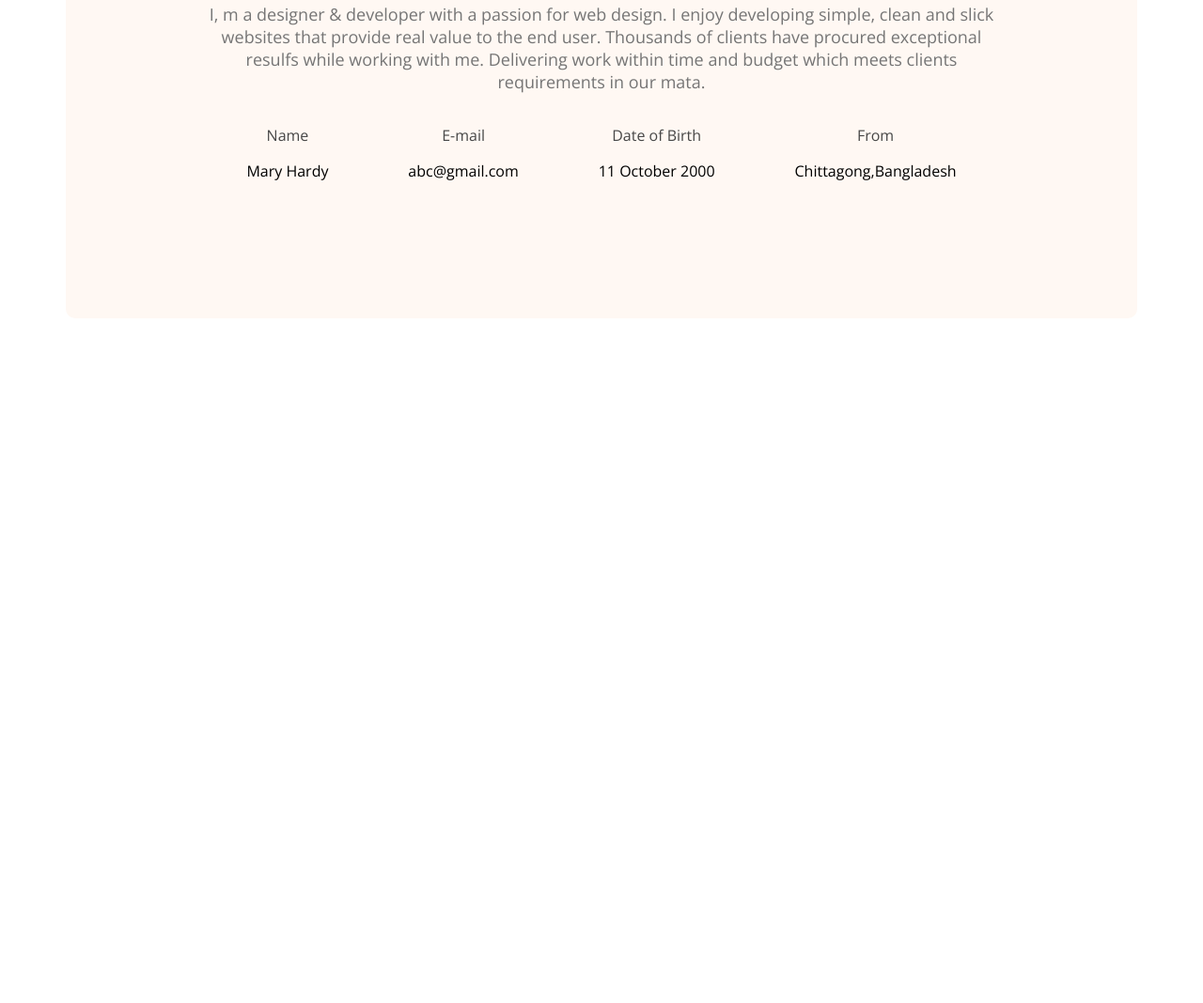
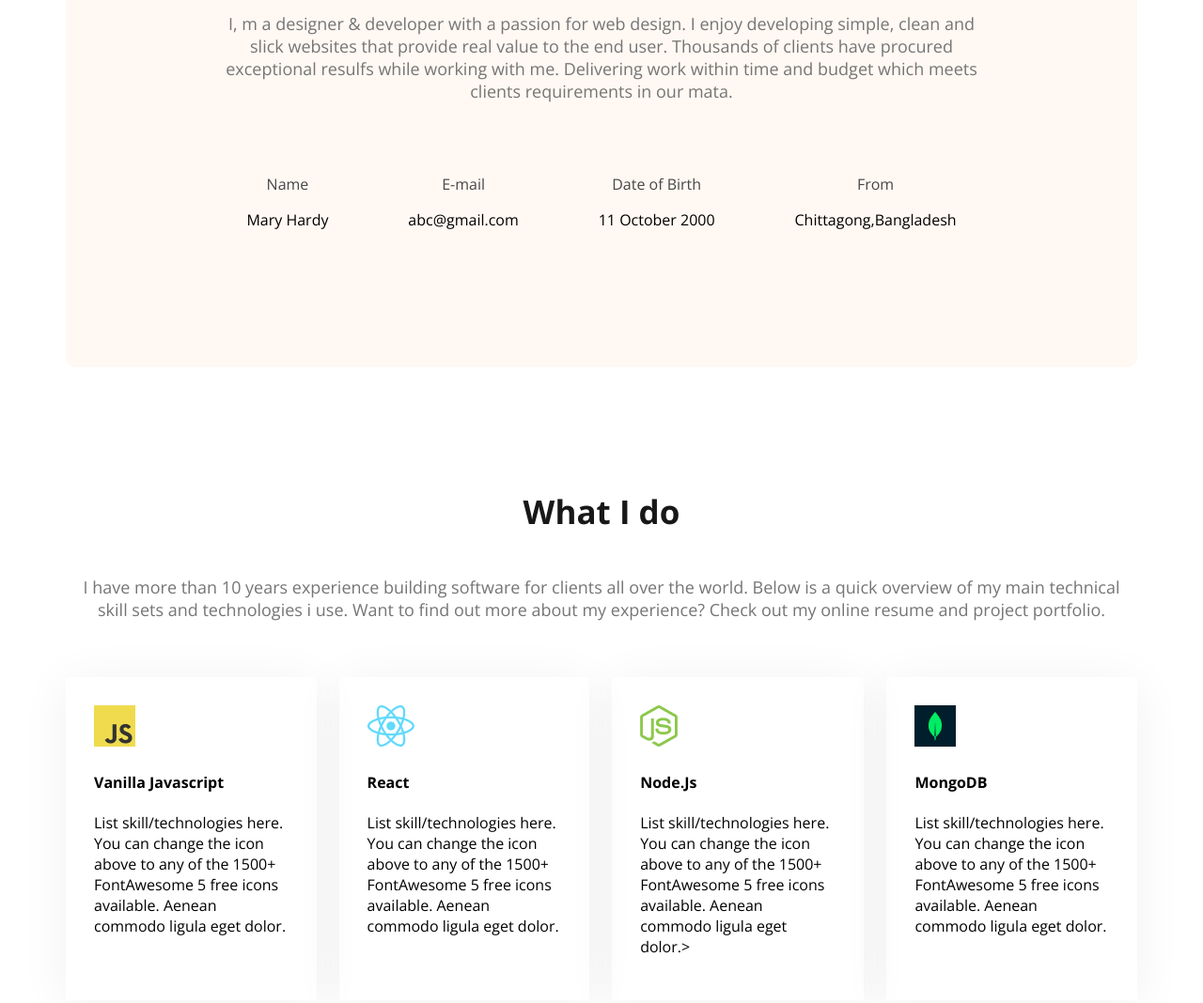
Before and after one commit to JannatulSafa/web-dev-portfolio, a plain HTML site: page index.html in a window 1280 px wide. Shown: the part 1204-2272 px from the top of the page at 94% size. Before the commit the page ends 1551 px from the top, so only its background shows below. Drawn offline with nearby package versions, Linux system fonts and the light colour scheme.

Commit message:
added all the code

```diff
--- a/index.html
+++ b/index.html
@@ -26,7 +26,7 @@
                 <h1 class="banner-title">Mary Hardy</h1>
                 <p class="banner-description dark-2">Shot what able cold new see hold.Friendly as an betrayed formerly he. Morning because as to society behaved moments.</p>
                 <button class="btn-primary">Download CV</button>
-                <button>Contact</button>
+                <button class="btn-primary">Contact</button>
 
             </div>
             <img class=banner-profile-picture src="images/hardy.png" alt="">
@@ -34,7 +34,7 @@
         </div>
 
     </header>
-    <main class="main">
+    <main>
         <section class="about secondary-background">
             <h3 class="section-title">About Me</h3>
             <p class="section-description ">I, m a designer & developer with a passion for web design. I enjoy developing simple, clean and slick websites that provide real value to the end user. Thousands of clients have procured exceptional resulfs while working with me. Delivering work within time and budget which meets clients requirements in our mata.</p>
@@ -59,7 +59,34 @@
              </div>
         </section>
         <!-- what i do section start -->
-        <section></section>
+        <section class="skills"></section>
+        <h3 class="section-title text-center">What I do</h3>
+        <p class="section-description text-center">I have more than 10 years experience building software for clients all over the world. Below is a quick overview of my main technical skill sets and technologies i use. Want to find out more about my experience? Check out my online resume and project portfolio.</p>
+         <div class="skills-container ">
+            <!-- .skill*4>img+h4.skill-title+p.skill-description -->
+
+            <div class="skill">
+                <img src="images/icons/js.png" alt="">
+                <h4 class="skill-title">Vanilla Javascript</h4>
+                <p class="skill-description">List skill/technologies here. You can change the icon above to any of the 1500+ FontAwesome 5 free icons available. Aenean commodo ligula eget dolor.</p>
+            </div>
+            <div class="skill">
+                <img src="images/icons/react.png" alt="">
+                <h4 class="skill-title">React</h4>
+                <p class="skill-description">List skill/technologies here. You can change the icon above to any of the 1500+ FontAwesome 5 free icons available. Aenean commodo ligula eget dolor.</p>
+            </div>
+            <div class="skill">
+                <img src="images/icons/nodejs.png" alt="">
+                <h4 class="skill-title">Node.Js</h4>
+                <p class="skill-description">List skill/technologies here. You can change the icon above to any of the 1500+ FontAwesome 5 free icons available. Aenean commodo ligula eget dolor.>
+            </div>
+            <div class="skill">
+                <img src="images/icons/mongo.png" alt="">
+                <h4 class="skill-title">MongoDB</h4>
+                <p class="skill-description">List skill/technologies here. You can change the icon above to any of the 1500+ FontAwesome 5 free icons available. Aenean commodo ligula eget dolor.</p>
+            </div>
+
+         </div>
     </main>
     <footer></footer>
 
--- a/styles/portfolio.css
+++ b/styles/portfolio.css
@@ -40,7 +40,12 @@
    .section-description{
     font-size: 18px;
     color: rgba(117, 117, 117, 1);
+    margin-bottom: 50px;
+    padding: 10px;
 
+   }
+   .text-center{
+    text-align: center;
    }
 
  /* header */
@@ -99,9 +104,14 @@ nav ul{
     width: 580px;
    }
   /* main */
-  .main{
+
+  main{
     max-width: 1140px;
     margin: 0 auto;
+  }
+  main section{
+    margin-top: 130px;
+    margin-bottom: 130px;
   }
    /* about */
    .about{
@@ -109,6 +119,7 @@ nav ul{
     padding: 130px 150px;
     text-align: center;
     margin-top: 130px;
+
    }
 
    .about-items{
@@ -118,3 +129,13 @@ nav ul{
    .item-description{
     font-weight: 600px;
    }
+
+   /* skill section style */
+   .skills-container{
+    display: flex;
+    gap: 24px;
+   }
+   .skill{
+       padding: 30px;
+       box-shadow: 0px 6px 50px 0px rgba(0, 0, 0, 0.06);
+   }
```
